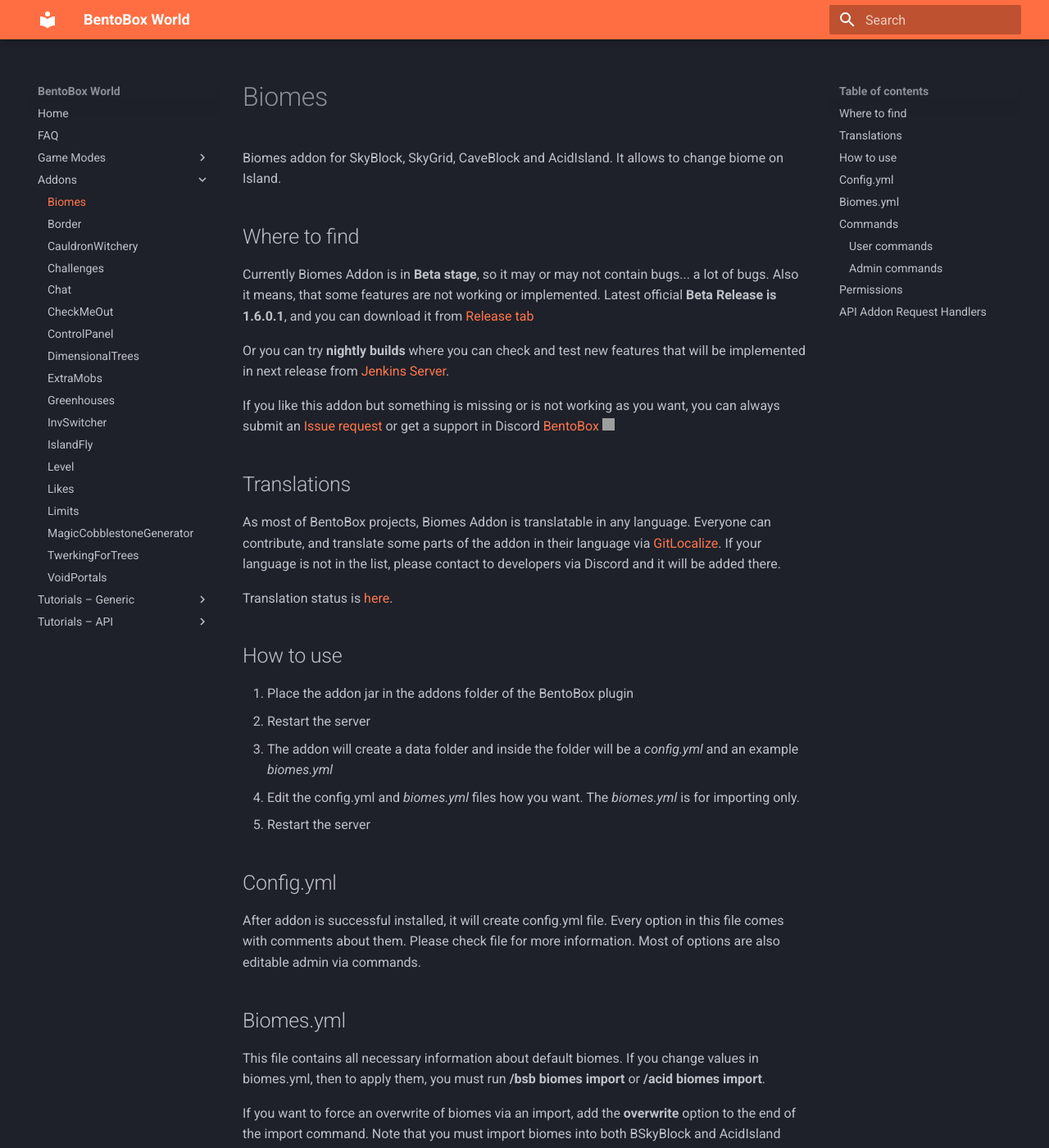
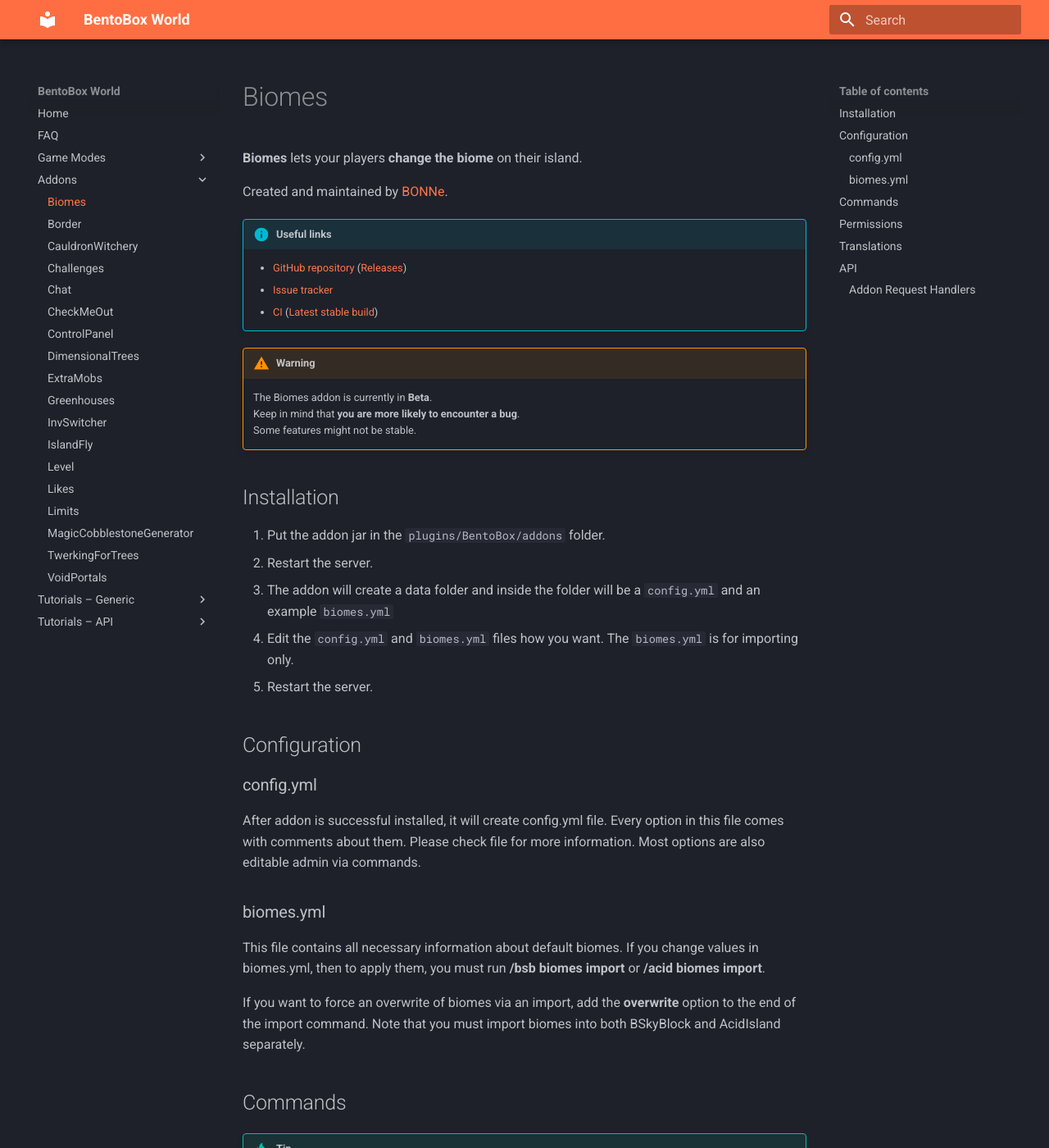
Before and after one commit to BentoBoxWorld/docs, an MkDocs documentation site: the page built from docs/addons/Biomes/index.md, in a window 1280 px wide and 1400 px high. Shown: the whole window at 82% size. Built offline with MkDocs 1.6.1 and Material for MkDocs 9.7.7, drawn with Linux system fonts in a browser that asks for light colours; some of the changed text lies outside the part shown; grey boxes are pictures that could not be loaded.

Commit message:
Improved layout of the Biomes page

```diff
--- a/docs/addons/Biomes/index.md
+++ b/docs/addons/Biomes/index.md
@@ -1,37 +1,35 @@
 # Biomes
 
-Biomes addon for SkyBlock, SkyGrid, CaveBlock and AcidIsland. It allows to change biome on Island.
+**Biomes** lets your players **change the biome** on their island.
 
-## Where to find
+Created and maintained by [BONNe](https://github.com/BONNe).
 
-Currently Biomes Addon is in **Beta stage**, so it may or may not contain bugs... a lot of bugs. Also it means, that some features are not working or implemented.
-Latest official **Beta Release is 1.6.0.1**, and you can download it from [Release tab](https://github.com/BentoBoxWorld/Biomes/releases)
+!!! info "Useful links"
+    - [GitHub repository](https://github.com/BentoBoxWorld/Biomes) ([Releases](https://github.com/BentoBoxWorld/Biomes/releases))
+    - [Issue tracker](https://github.com/BentoBoxWorld/Biomes/issues)
+    - [CI](https://ci.codemc.org/job/BentoBoxWorld/job/Biomes) ([Latest stable build](https://ci.codemc.io/job/BentoBoxWorld/job/Biomes/lastStableBuild/))
 
-Or you can try **nightly builds** where you can check and test new features that will be implemented in next release from [Jenkins Server](https://ci.codemc.org/job/BentoBoxWorld/job/Biomes/lastStableBuild/).
+!!! warning
+    The Biomes addon is currently in **Beta**.
+    Keep in mind that **you are more likely to encounter a bug**.
+    Some features might not be stable.
 
-If you like this addon but something is missing or is not working as you want, you can always submit an [Issue request](https://github.com/BentoBoxWorld/Biomes/issues) or get a support in Discord [BentoBox ![icon](https://avatars2.githubusercontent.com/u/41555324?s=15&v=4)](https://discord.gg/JgWKvR)
+## Installation
 
-## Translations
+1. Put the addon jar in the `plugins/BentoBox/addons` folder.
+2. Restart the server.
+3. The addon will create a data folder and inside the folder will be a `config.yml` and an example `biomes.yml`
+4. Edit the `config.yml` and `biomes.yml` files how you want. The `biomes.yml` is for importing only.
+5. Restart the server.
 
-As most of BentoBox projects, Biomes Addon is translatable in any language. Everyone can contribute, and translate some parts of the addon in their language via [GitLocalize](https://gitlocalize.com/repo/2894).
-If your language is not in the list, please contact to developers via Discord and it will be added there.
+## Configuration
 
-Translation status is [here](Translate-Biomes).
-
-## How to use
-
-1. Place the addon jar in the addons folder of the BentoBox plugin
-2. Restart the server
-3. The addon will create a data folder and inside the folder will be a *config.yml* and an example *biomes.yml*
-4. Edit the config.yml and *biomes.yml* files how you want. The *biomes.yml* is for importing only.
-5. Restart the server
-
-## Config.yml
+### config.yml
 
 After addon is successful installed, it will create config.yml file. Every option in this file comes with comments about them. Please check file for more information.
-Most of options are also editable admin via commands.
+Most options are also editable admin via commands.
 
-## Biomes.yml
+### biomes.yml
 
 This file contains all necessary information about default biomes.
 If you change values in biomes.yml, then to apply them, you must run **/bsb biomes import** or **/acid biomes import**.
@@ -45,27 +43,25 @@
     `[user_command]` and `[admin_command]` are prefixes that differs depending on the gamemode you are running. Gamemodes config section contains option to modify these values.
     F.e. in BSkyBlock default `[user_command]` is `island` and default `[admin_command]` is `bsbadmin`.
 
-### User commands
+=== "Player commands"
+    - `/[user_command] biomes`: This method opens GUI that allows to change biome on User island.
+    - `/[user_command] biomes help`: Show help for all the commands
+    - `/[user_command] biomes info <biome>`: This command returns information about given biome, like cost and necessary level.
+    - `/[user_command] biomes set <biome> [<type>] [<size>]`: This command allows to change biome on island without opening GUI. If prarameters < type> and < size> are not provided, command uses default values from addon config.
 
-* `/[user_command] biomes`: This method opens GUI that allows to change biome on User island.
-* `/[user_command] biomes help`: Show help for all the commands
-* `/[user_command] biomes info <biome>`: This command returns information about given biome, like cost and necessary level.
-* `/[user_command] biomes set <biome> [<type>] [<size>]`: This command allows to change biome on island without opening GUI. If prarameters < type> and < size> are not provided, command uses default values from addon config.
-
-!!! info
+    !!! info
         - `<biome>` may not be equal Minecraft biome name. It is defined by admin.
         - `<type>` is one of 3 biome chaning types. It offers to change biome on whole island (`ISLAND`), in current chunk(-s) (`CHUNK`) or by distance around player (`RANGE`).
         - Currently biome is changed in whole height.
 
-### Admin commands
-
-* `/[admin_command] biomes`: To open Admin GUI.
-* `/[admin_command] biomes help` : Show help for all the commands
-* `/[admin_command] biomes import [overwrite]`: import biomes from biomes.yml
-* `/[admin_command] biomes add <biome>`: add a new biome what can be edited via GUI or `biomes edit` command. Biome will not be deployed. To do it, you should enable it in GUI or via `biomes edit <biome> deployed true` command.
-* `/[admin_command] biomes set <player> <biome> [<type>] [<size>]`: This command works the same as user biome set command, but it is necessary to provide also player, which island biome will be updated.
-* `/[admin_command] biomes edit <biome> <property> <new_value>`: This command allows to edit provided biome property to new value.
-* `/[admin_command] biomes settings <property> <new_value>`: This command allows to edit current addon settings via command.
+=== "Admin commands"
+    - `/[admin_command] biomes`: To open Admin GUI.
+    - `/[admin_command] biomes help` : Show help for all the commands
+    - `/[admin_command] biomes import [overwrite]`: import biomes from biomes.yml
+    - `/[admin_command] biomes add <biome>`: add a new biome what can be edited via GUI or `biomes edit` command. Biome will not be deployed. To do it, you should enable it in GUI or via `biomes edit <biome> deployed true` command.
+    - `/[admin_command] biomes set <player> <biome> [<type>] [<size>]`: This command works the same as user biome set command, but it is necessary to provide also player, which island biome will be updated.
+    - `/[admin_command] biomes edit <biome> <property> <new_value>`: This command allows to edit provided biome property to new value.
+    - `/[admin_command] biomes settings <property> <new_value>`: This command allows to edit current addon settings via command.
 
 ## Permissions
 
@@ -90,6 +86,66 @@
     - `[gamemode].admin.biomes.import` (default: `op`): player can use admin biomes import command allows to import biomes in world.
     - `[gamemode].admin.biomes.settings` (default: `op`): player can use admin biomes settings command that allows to change addon settings.
 
-## API Addon Request Handlers
+## Translations
 
-The addon request handlers are [here](Addon-Request-Handlers).
+As most of BentoBox projects, Biomes Addon is translatable in any language. Everyone can contribute, and translate some parts of the addon in their language via [GitLocalize](https://gitlocalize.com/repo/2894).
+If your language is not in the list, please contact to developers via Discord and it will be added there.
+
+| Available | Language | Language code | Progress |
+| --- | ---------- | --- | ----------- |
+| ✅ | English (United States) | `en-US` | 100% (Default) |
+| ❌ | [Chinese (China)](https://gitlocalize.com/repo/2894/zh-CN/src/main/resources/locales) | `zh-CN` | ![gitlocalized](https://gitlocalize.com/repo/2894/zh-CN//badge.svg) |
+| ❌ | [Chinese (Taiwan)](https://gitlocalize.com/repo/2894/zh-TW/src/main/resources/locales) | `zh-TW` | ![gitlocalized](https://gitlocalize.com/repo/2894/zh-TW//badge.svg) |
+| ✅ | [Czech](https://gitlocalize.com/repo/2894/cs/src/main/resources/locales) | `cs` | ![gitlocalized](https://gitlocalize.com/repo/2894/cs/badge.svg) |
+| ✅ | [French](https://gitlocalize.com/repo/2894/fr/src/main/resources/locales) | `fr` | ![gitlocalized](https://gitlocalize.com/repo/2894/fr/badge.svg) |
+| ✅ | [German](https://gitlocalize.com/repo/2894/de/src/main/resources/locales) | `de` | ![gitlocalized](https://gitlocalize.com/repo/2894/de/badge.svg) |
+| ❌ | [Hungarian](https://gitlocalize.com/repo/2894/hu/src/main/resources/locales) | `hu` | ![gitlocalized](https://gitlocalize.com/repo/2894/hu/badge.svg) |
+| ❌ | [Indonesian](https://gitlocalize.com/repo/2894/id/src/main/resources/locales) | `id` | ![gitlocalized](https://gitlocalize.com/repo/2894/id/badge.svg) |
+| ❌ | [Italian](https://gitlocalize.com/repo/2894/it/src/main/resources/locales) | `it` | ![gitlocalized](https://gitlocalize.com/repo/2894/it/badge.svg) |
+| ❌ | [Japanese](https://gitlocalize.com/repo/2894/ja/src/main/resources/locales) | `ja` | ![gitlocalized](https://gitlocalize.com/repo/2894/ja/badge.svg) |
+| ❌ | [Korean](https://gitlocalize.com/repo/2894/ko/src/main/resources/locales) | `ko` | ![gitlocalized](https://gitlocalize.com/repo/2894/ko/badge.svg) |
+| ✅ | [Latvian](https://gitlocalize.com/repo/2894/lv/src/main/resources/locales) | `lv` | ![gitlocalized](https://gitlocalize.com/repo/2894/lv/badge.svg) |
+| ❌ | [Polish](https://gitlocalize.com/repo/2894/pl/src/main/resources/locales) | `pl` | ![gitlocalized](https://gitlocalize.com/repo/2894/pl/badge.svg) |
+| ❌ | [Portuguese](https://gitlocalize.com/repo/2894/pt/src/main/resources/locales) | `pt` | ![gitlocalized](https://gitlocalize.com/repo/2894/pt/badge.svg) |
+| ❌ | [Romanian](https://gitlocalize.com/repo/2894/ro/src/main/resources/locales) | `ro` | ![gitlocalized](https://gitlocalize.com/repo/2894/ro/badge.svg) |
+| ❌ | [Russian](https://gitlocalize.com/repo/2894/ru/src/main/resources/locales) | `ru` | ![gitlocalized](https://gitlocalize.com/repo/2894/ru/badge.svg) |
+| ✅ | [Spanish](https://gitlocalize.com/repo/2894/es/src/main/resources/locales) | `es` | ![gitlocalized](https://gitlocalize.com/repo/2894/es/badge.svg) |
+| ❌ | [Turkish](https://gitlocalize.com/repo/2894/tr/src/main/resources/locales) | `tr` | ![gitlocalized](https://gitlocalize.com/repo/2894/tr/badge.svg) |
+| ❌ | [Vietnamese](https://gitlocalize.com/repo/2894/vi/src/main/resources/locales) | `vi` | ![gitlocalized](https://gitlocalize.com/repo/2894/vi/badge.svg) |
+
+All guidelines are described [here](BentoBox/Translate-BentoBox-and-addons).
+
+## API
+
+### Addon Request Handlers
+
+=== "biome-data"
+    !!! summary "Description"
+        Returns a `Map<String, Object>` containing all the information about the requested biome.
+
+    !!! question "Input"
+        - `biomeId`: String - the unique ID of the requested biome.
+
+    !!! success "Output"
+        The output is a `Map<String, Object>` with the following keys:
+        - `uniqueId`: the same id that was passed to this handler.
+        - `world`: a string that represents world name where biome operates.
+        - `biome`: a string that represents Minecraft Biome name.
+        - `name`: a string object of display name for the biome.
+        - `deployed`: a boolean object of deployment status.
+        - `description`: List of strings that represents biomes description.
+        - `icon`: ItemStack object that represents biome.
+        - `order`: Integer object of order number for the given biome.
+        - `cost`: Integer that represents biomes change the cost.
+        - `level`: Long that represents minimal island level for this biome to work.
+        - `permissions`: Set of strings that represent required permissions.
+
+    !!! fail
+        This handler will return an empty map if the `biomeId` has not been provided or if the `biomeId` could not be found in the database.
+
+    !!! example
+        Code example.
+
+=== "biomes-list"
+
+=== "biome-request-change"
```
